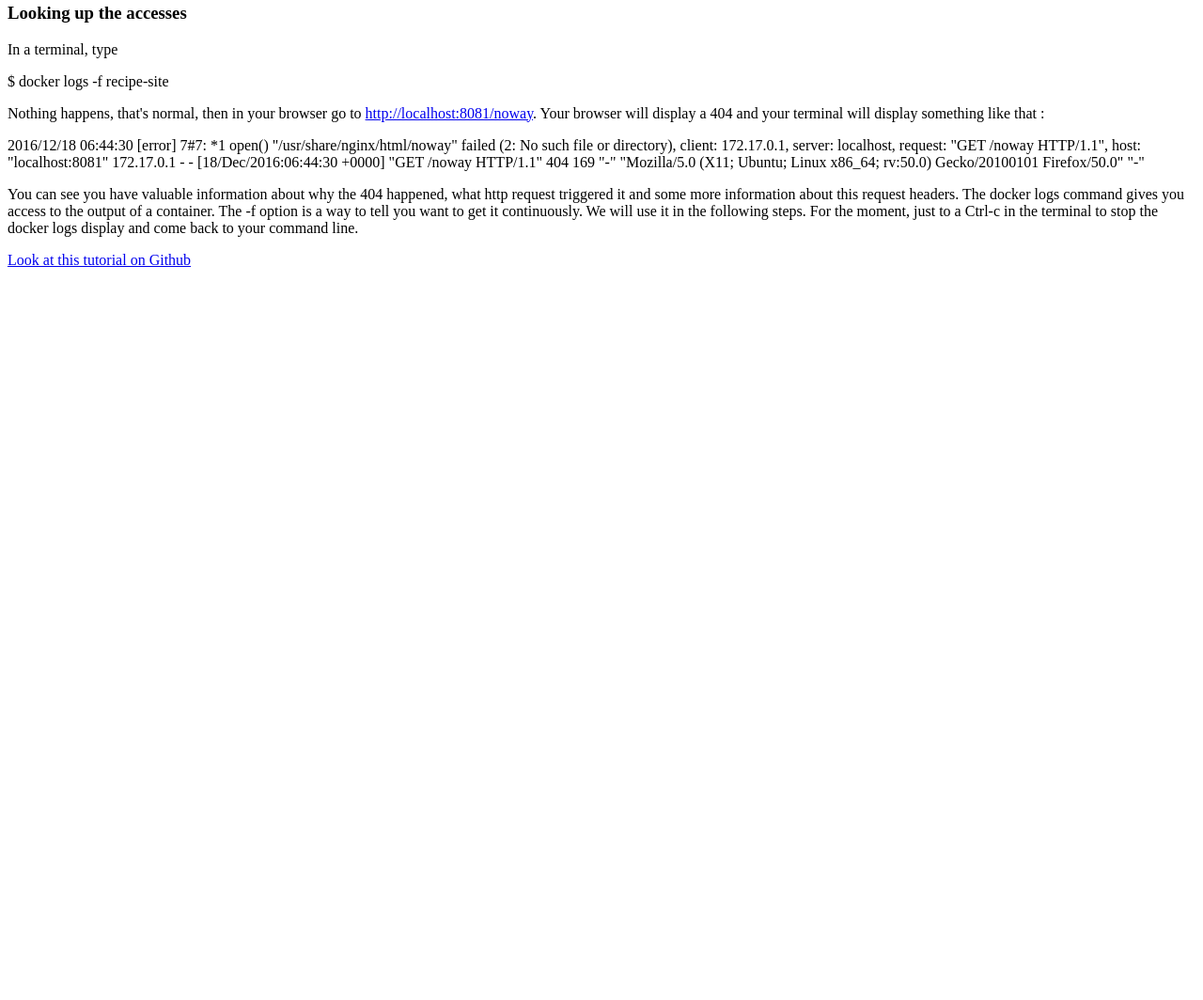
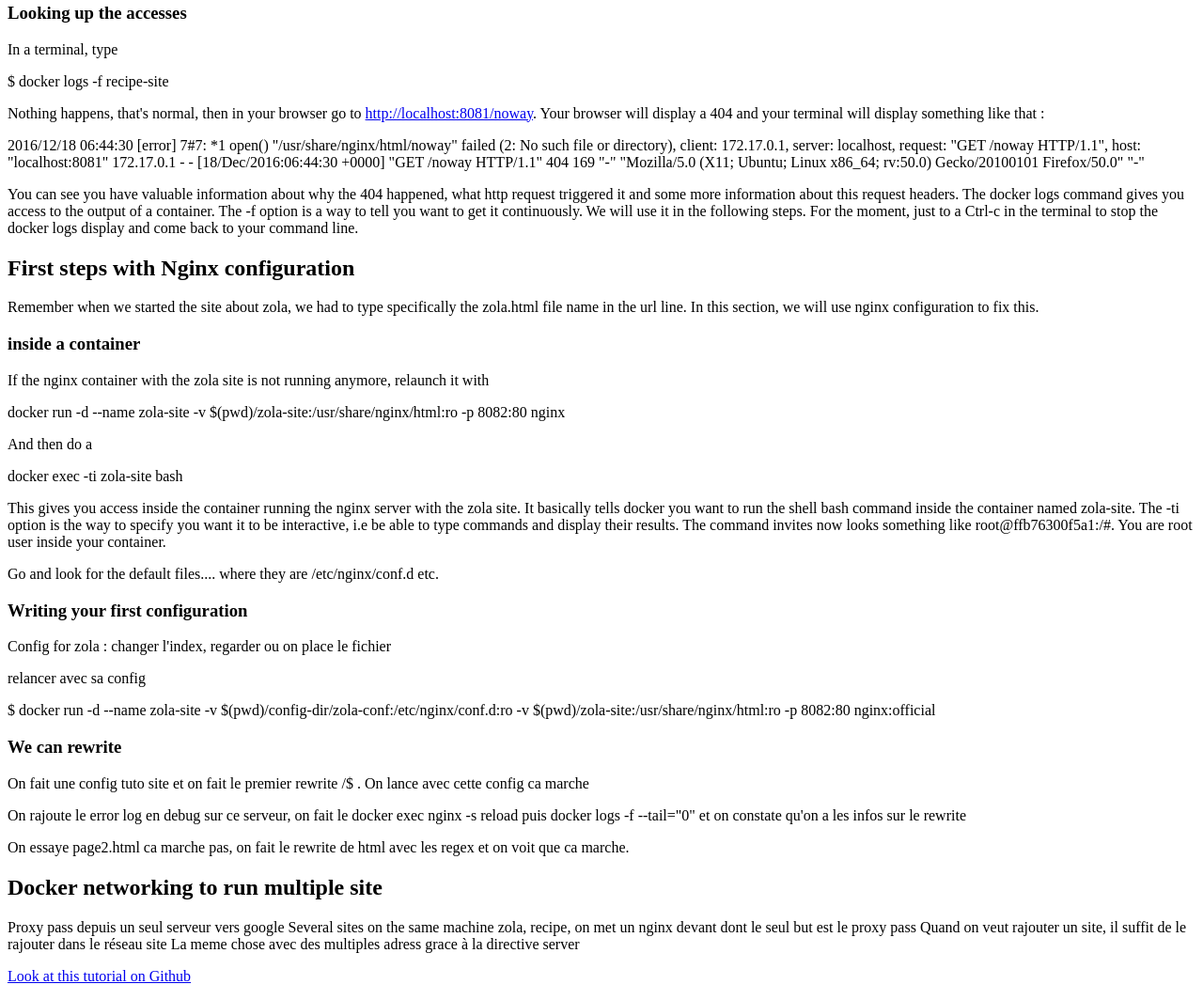
Before and after one commit to yvnicolas/docker-nginx-tuto, a plain HTML site: page tuto-site/html/index.html in a window 1280 px wide. Shown: the part 2962-4026 px from the top of the page at 94% size. Before the commit the page ends 3264 px from the top, so only its background shows below. Drawn offline with Linux system fonts and the light colour scheme.

Commit message:
(feat) moving toward new configuration

```diff
--- a/tuto-site/html/index.html
+++ b/tuto-site/html/index.html
@@ -107,10 +107,43 @@
         <p>You can see you have valuable information about why the 404 happened, what http request triggered it and some more information about this request headers. The <span class="inline-code">docker logs</span> command gives you access to the output
             of a container. The <span class="inline-code">-f</span> option is a way to tell you want to get it continuously. We will use it in the following steps. For the moment, just to a <span class="inline-code">Ctrl-c</span> in the terminal to stop
             the docker logs display and come back to your command line.</p>
+    </section>
+    <section>
+        <h2> First steps with Nginx configuration </h2>
+        <p>Remember when we started the site about zola, we had to type specifically the zola.html file name in the url line. In this section, we will use nginx configuration to fix this.</p>
+        <h3> inside a container</h3>
+        <p>If the nginx container with the zola site is not running anymore, relaunch it with </p>
+        <p class="paragraph-code">
+            docker run -d --name zola-site -v $(pwd)/zola-site:/usr/share/nginx/html:ro -p 8082:80 nginx
+        </p>
+        <p>And then do a</p>
+        <p class="paragraph-code">
+            docker exec -ti zola-site bash
+        </p>
+        <p>This gives you access inside the container running the nginx server with the zola site. It basically tells docker you want to run the shell <span class="inline-code">bash</span> command inside the container named zola-site. The <span class="inline-code">-ti</span>            option is the way to specify you want it to be interactive, i.e be able to type commands and display their results. The command invites now looks something like <span class="inline-code">root@ffb76300f5a1:/#</span>. You are root user inside
+            your container.</p>
+        <p>Go and look for the default files.... where they are /etc/nginx/conf.d etc.</p>
+        <h3> Writing your first configuration</h3>
+        <p>Config for zola : changer l'index, regarder ou on place le fichier</p>
+        <p>relancer avec sa config </p>
+        <p class="paragraph-code">
+            $ docker run -d --name zola-site -v $(pwd)/config-dir/zola-conf:/etc/nginx/conf.d:ro -v $(pwd)/zola-site:/usr/share/nginx/html:ro -p 8082:80 nginx:official<p></p>
+        </p>
+        <h3>We can rewrite</h3>
+        <p>On fait une config tuto site et on fait le premier rewrite /$ . On lance avec cette config ca marche</p>
+        <p>On rajoute le error log en debug sur ce serveur, on fait le docker exec nginx -s reload puis docker logs -f --tail="0" et on constate qu'on a les infos sur le rewrite</p>
+        <p>On essaye page2.html ca marche pas, on fait le rewrite de html avec les regex et on voit que ca marche.</p>
 
     </section>
-
-
+    <h2> Docker networking to run multiple site </h2>
+    Proxy pass depuis un seul serveur vers google
+    Several sites on the same machine zola, recipe, on met un nginx devant dont le seul but est le proxy pass
+    Quand on veut rajouter un site, il suffit de le rajouter dans le réseau site
+    La meme chose avec des multiples adress grace à la directive server
+    <section>
+</section>
+<section>
+</section>
     <footer>
         <p> <a href="https://github.com/yvnicolas/docker-nginx-tuto"> Look at this tutorial on Github </a>
     </footer>
--- /dev/null
+++ b/tuto-site/html/page2.html
@@ -0,0 +1,27 @@
+<html>
+
+<head>
+
+    <meta charset="utf-8" />
+    <link rel="stylesheet" href="css/xxx.css" />
+    <title>Docker and Nginx tutorial</title>
+
+</head>
+
+
+<body>
+
+    <header>
+        <h1> This is another page </h1>
+    </header>
+
+    <nav>
+        <h1> Menu de navigation (partie nav)</h1>
+        <ul>
+            <li> <a href="#"> Choix 1 </a></li>
+            <li> <a href="#"> Choix 2 </a></li>
+            <li> <a href="#"> Choix 3 </a></li>
+        </ul>
+    </nav>
+
+</body>
```
Also changed, not shown: 4 other files.
